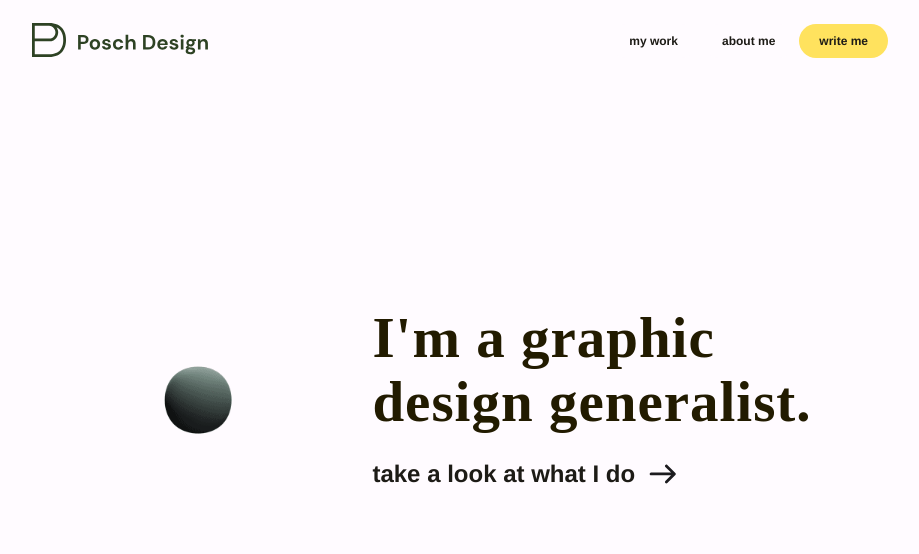
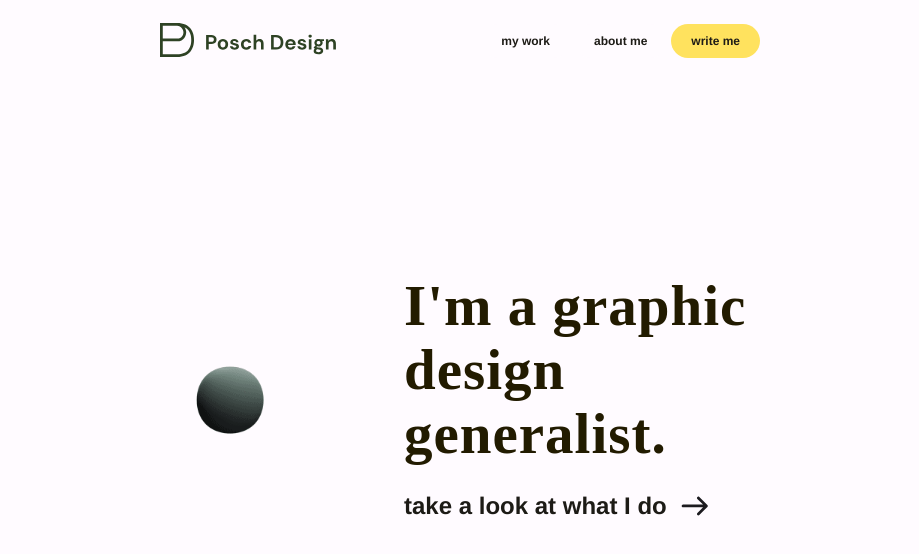
Before and after one commit to RaphaelPosch/portfolio, a website: page src/index.html in a window 1280 px wide. Shown: the whole page, without its empty margins (180-1099 px from the left). Drawn offline with Linux system fonts and the light colour scheme.

Commit message:
repair wrapper

```diff
--- a/src/stylesheet.css
+++ b/src/stylesheet.css
@@ -26,7 +26,7 @@
 
     --color-outline: #7C7767;
 
-    --spacing-inline-main-content: 15vw;
+    --spacing-inline-main-content: 25vw;
 
     --font-display: "Raleway", "Bahnschrift", Helvetica, Arial, sans-serif;
     --font-copy: "Bahnschrift", Helvetica, Arial, sans-serif;
@@ -69,7 +69,7 @@ body {
     flex-direction: column;
     min-height: 100vh;
     margin-inline: var(--spacing-inline-main-content);
-    padding-top: 50px;
+    padding-top: 100px;
 }
 
 h1 {
@@ -117,7 +117,6 @@ h3 {
     border-radius: 15px;
     padding: 20px;
     z-index: 1;
-    margin: auto;
     margin-top: 8px;
     margin-bottom: 16px;
     gap: 25px;
@@ -356,11 +355,11 @@ footer {
     display: flex;
     flex-direction: column;
     gap: 20px;
+    align-items: flex-start;
 }
 
 .filter-chip-block {
     display: flex;
-    margin-top: 50px;
     margin-left: 20px;
     gap: 11px;
 }
```
